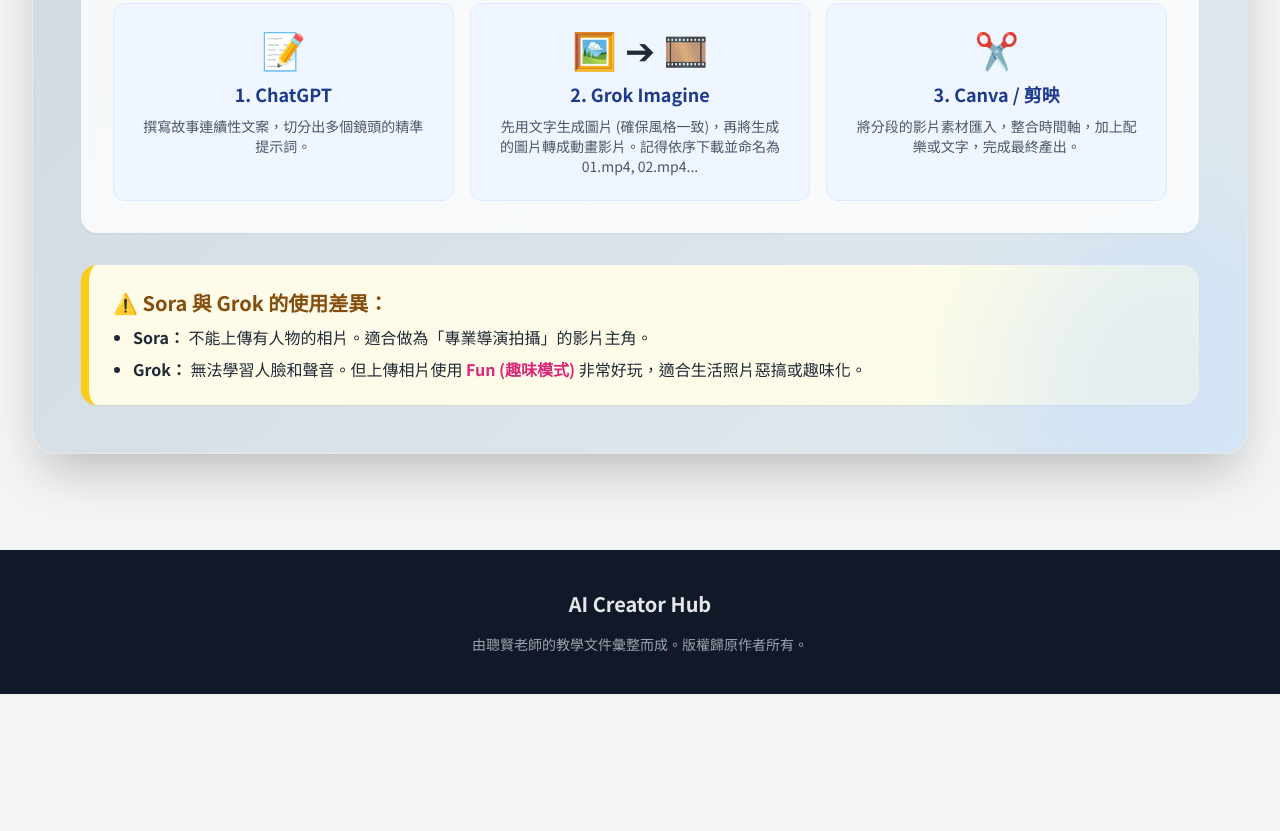
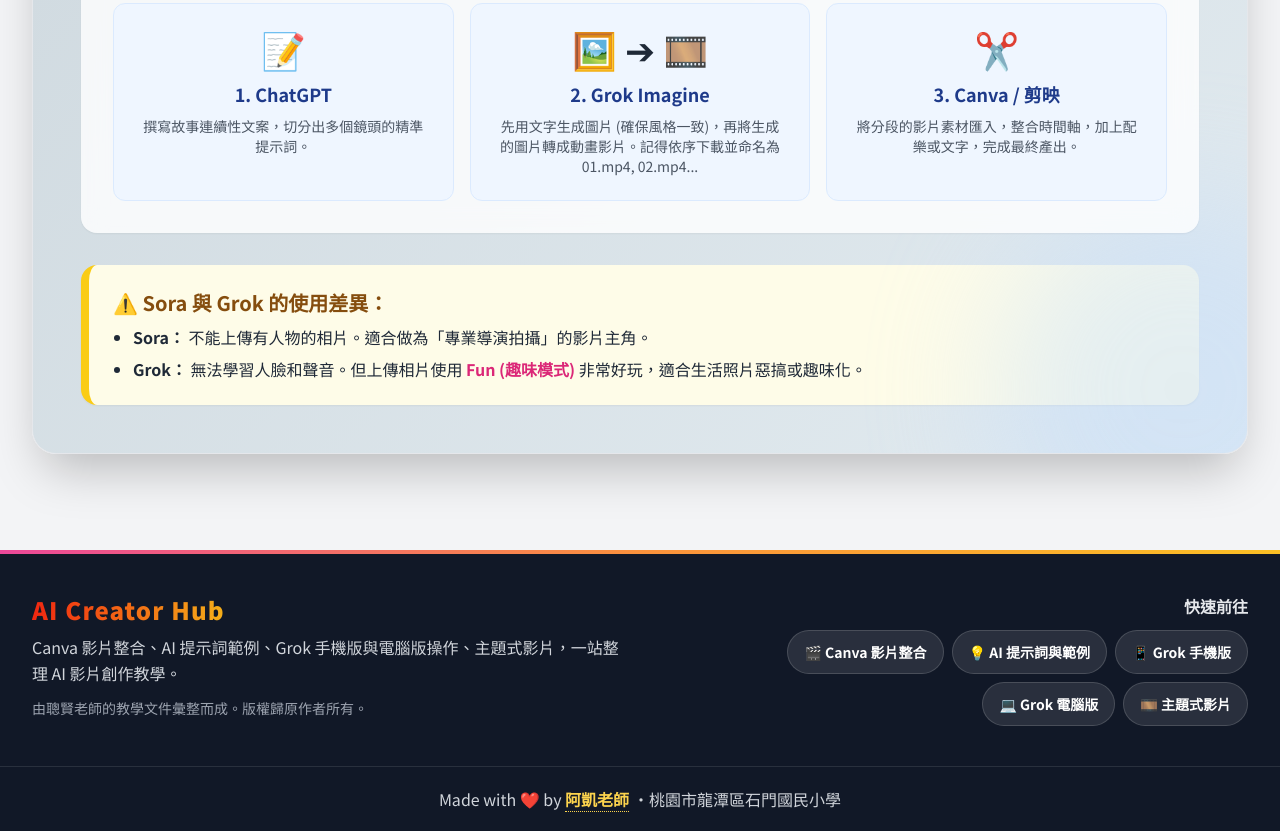
Before and after one commit to cagoooo/Grok-Canva, a plain HTML site: page index.html in a window 1280 px wide. Shown: the part 5087-5918 px from the top of the page. Before the commit the page ends 5781 px from the top, so only its background shows below. Drawn offline with nearby package versions, Linux system fonts and the light colour scheme.

Commit message:
feat: 新增網站頁尾，署名連到阿凱老師教育科技創新專區
Co-Authored-By: Claude Opus 5.5 <noreply@anthropic.com>

```diff
--- a/index.html
+++ b/index.html
@@ -364,10 +364,30 @@
     </main>
 
     <!-- Footer -->
-    <footer class="bg-gray-900 text-gray-400 py-10 text-center">
-        <div class="max-w-7xl mx-auto px-4">
-            <p class="font-bold text-xl mb-4 text-gray-200">AI Creator Hub</p>
-            <p class="text-sm">由聰賢老師的教學文件彙整而成。版權歸原作者所有。</p>
+    <footer class="site-footer bg-gray-900 text-gray-400 print:hidden">
+        <div class="h-1 bg-gradient-to-r from-pink-500 via-orange-400 to-amber-400" aria-hidden="true"></div>
+        <div class="max-w-7xl mx-auto px-4 sm:px-6 lg:px-8 py-10 grid gap-8 md:grid-cols-2 md:items-start">
+            <div class="text-center md:text-left">
+                <p class="font-black text-2xl tracking-wider gradient-text inline-block">AI Creator Hub</p>
+                <p class="mt-2 text-base text-gray-300 leading-relaxed">Canva 影片整合、AI 提示詞範例、Grok 手機版與電腦版操作、主題式影片，一站整理 AI 影片創作教學。</p>
+                <p class="mt-3 text-sm text-gray-400">由聰賢老師的教學文件彙整而成。版權歸原作者所有。</p>
+            </div>
+            <nav aria-label="頁尾快速連結" class="text-center md:text-right">
+                <p class="font-bold text-gray-200 mb-3">快速前往</p>
+                <div class="flex flex-wrap justify-center md:justify-end gap-2">
+                    <button type="button" onclick="scrollToSection('canva')" class="min-h-[44px] px-4 py-2 rounded-full text-sm font-bold text-white bg-white/10 border border-white/15 hover:bg-gradient-to-r hover:from-pink-500 hover:to-rose-400 transition">🎬 Canva 影片整合</button>
+                    <button type="button" onclick="scrollToSection('prompts')" class="min-h-[44px] px-4 py-2 rounded-full text-sm font-bold text-white bg-white/10 border border-white/15 hover:bg-gradient-to-r hover:from-purple-500 hover:to-indigo-500 transition">💡 AI 提示詞與範例</button>
+                    <button type="button" onclick="scrollToSection('grok-mobile')" class="min-h-[44px] px-4 py-2 rounded-full text-sm font-bold text-white bg-white/10 border border-white/15 hover:bg-gradient-to-r hover:from-green-400 hover:to-emerald-500 transition">📱 Grok 手機版</button>
+                    <button type="button" onclick="scrollToSection('grok-pc')" class="min-h-[44px] px-4 py-2 rounded-full text-sm font-bold text-white bg-white/10 border border-white/15 hover:bg-gradient-to-r hover:from-blue-400 hover:to-cyan-500 transition">💻 Grok 電腦版</button>
+                    <button type="button" onclick="scrollToSection('thematic')" class="min-h-[44px] px-4 py-2 rounded-full text-sm font-bold text-white bg-white/10 border border-white/15 hover:bg-gradient-to-r hover:from-orange-400 hover:to-amber-500 transition">🎞️ 主題式影片</button>
+                </div>
+            </nav>
+        </div>
+        <div class="border-t border-white/10">
+            <p class="max-w-7xl mx-auto px-4 sm:px-6 lg:px-8 py-5 text-center text-sm md:text-base text-gray-300 flex flex-col sm:flex-row sm:justify-center sm:gap-1">
+                <span>Made with <span aria-label="愛心">❤️</span> by <a href="https://cagoooo.github.io/Akai/" target="_blank" rel="noopener noreferrer" title="阿凱老師教育科技創新專區" class="font-bold text-amber-300 border-b border-dotted border-amber-300 hover:text-pink-300 hover:border-pink-300 transition">阿凱老師</a></span>
+                <span><span class="hidden sm:inline" aria-hidden="true">・</span>桃園市龍潭區石門國民小學</span>
+            </p>
         </div>
     </footer>
 
```
